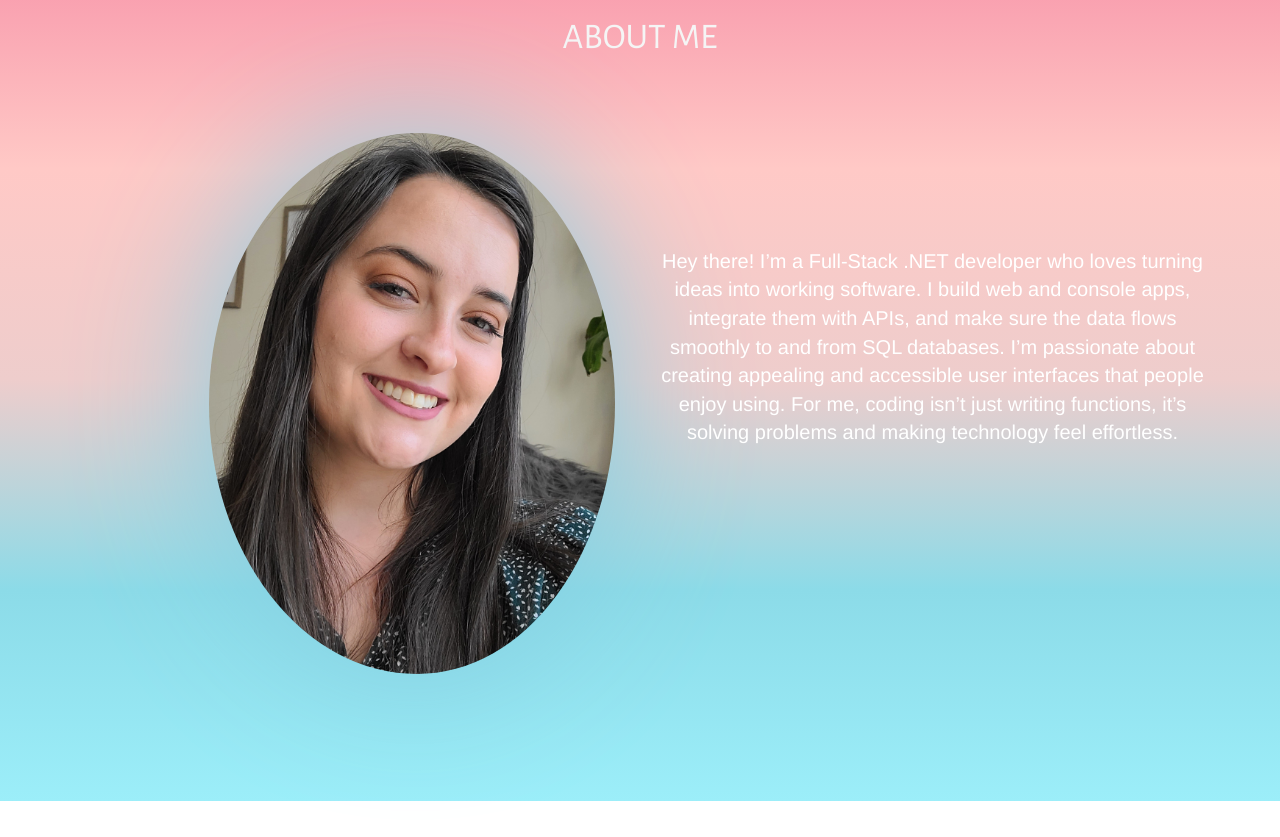
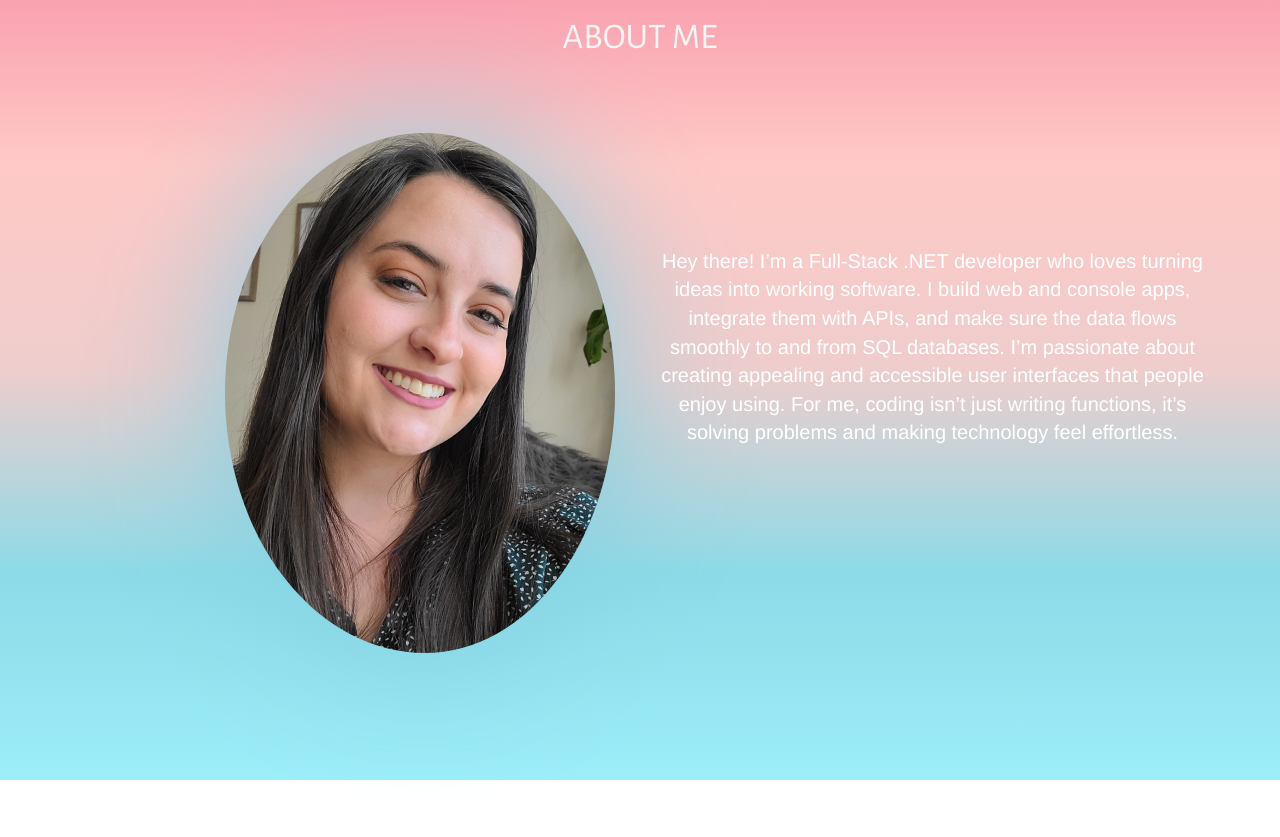
Before and after one commit to AprilGilmer/AprilGilmer.github.io, a plain HTML site: page index.html in a window 1280 px wide. Shown: the part 840-1677 px from the top of the page. Drawn offline with nearby package versions, Linux system fonts and the light colour scheme; a web font is replaced by a local one.

Commit message:
Added smaller about me image

```diff
--- a/index.html
+++ b/index.html
@@ -106,7 +106,7 @@
 					<section class="block-body">
 						<div class="row">
 							<div class="about_me col-md-4 right">
-								<img class="circle" src="assets/images/April-Gilmer-About-Me-Photo1.jpg">
+								<img class="circle" src="assets/images/April-Gilmer-About-Me-Photo-Smaller.jpg">
 							</div>
 							<div class="about_me col-md-12">
 								<p><br><br><br><br>Hey there! I’m a Full-Stack .NET developer who loves turning ideas into working software. I build web and console apps, integrate them with APIs, and make sure the data flows smoothly to and from SQL databases.
```
Also changed, not shown: assets/images/April-Gilmer-About-Me-Photo-Smaller.jpg (added), 1 other file.
